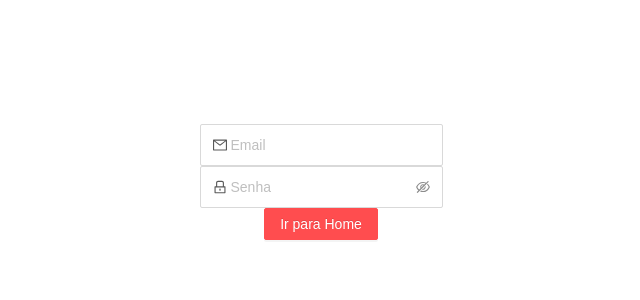
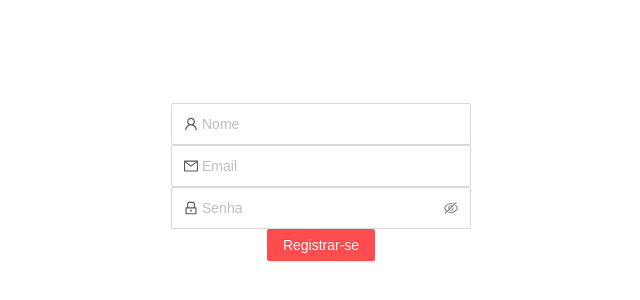
Before and after one commit to SamuelGDMG/postapp-web, a React (Create React App) app: page /signup in a window 1280 px wide. Shown: the part 218-518 px from the top of the page, without its empty margins (319-959 px from the left). Built offline with nearby package versions, Linux system fonts and the light colour scheme.

Commit message:
center the content

```diff
--- a/src/pages/SignUp/index.js
+++ b/src/pages/SignUp/index.js
@@ -1,24 +1,33 @@
-import React, {useState} from 'react';
-import { Button, Input, Modal } from 'antd';
-import {Container, Content, AnimationContainer} from './styles'
-import { MailOutlined, LockOutlined } from '@ant-design/icons';
+import React from 'react';
+import { Button, Input, Row } from 'antd';
+import {Container, AnimationContainer} from './styles'
+import { MailOutlined, LockOutlined, UserOutlined } from '@ant-design/icons';
 
 const SignUp = () => {
-    const [visible, setVisible] = useState(false)
+
+    const handleSubmit = (e) => {
+        e.preventDefault()
+    }
+
     return (
         <>
         <Container>
-            <Content>
                 <AnimationContainer>
-                    <Input size="large" placeholder="Email" prefix={<MailOutlined />} />
-                    <Input.Password size="large" placeholder="Senha" prefix={<LockOutlined />} />
-                    <Button onClick={() => setVisible(true)} type="primary" danger>Ir para Home</Button>
-                    <Modal title="modal do samuel gay" visible={visible}><p>Some contents...</p>
-                    <p>Some contents...</p>
-                    <p>Some contents...</p>
-                    </Modal>
+                    <form onSubmit={handleSubmit}>
+                        <Row>
+                            <Input style={{width: 300}} size="large" placeholder="Nome" prefix={<UserOutlined />} />
+                        </Row>
+                        <Row>
+                            <Input style={{width: 300}} size="large" placeholder="Email" prefix={<MailOutlined />} />
+                        </Row>
+                        <Row>
+                            <Input.Password style={{width: 300}} size="large" placeholder="Senha" prefix={<LockOutlined />} />
+                        </Row>
+                        <Row style={{display: 'flex', justifyContent: 'center'}}>
+                            <Button type="primary" danger>Registrar-se</Button>
+                        </Row>
+                    </form>
                 </AnimationContainer>
-            </Content>
         </Container>
         </>
     )
--- a/src/pages/SignUp/styles.js
+++ b/src/pages/SignUp/styles.js
@@ -3,12 +3,11 @@ import styled, {keyframes} from 'styled-components'
 export const Container = styled.div`
 height: 100vh;
 display: flex;
-align-items: stretch;
+width: 100%;
 `;
 
 export const Content = styled.div`
 display: flex;
-flex-direction: column;
 place-content: center;
 align-items: center;
 width: 100%;
@@ -27,9 +26,9 @@ to {
 
 export const AnimationContainer = styled.div`
 display: flex;
-flex-direction: column;
 place-content: center;
 align-items: center;
+width: 100%;
 
 animation: ${appearFromLeft} 1s;
 `;
```
